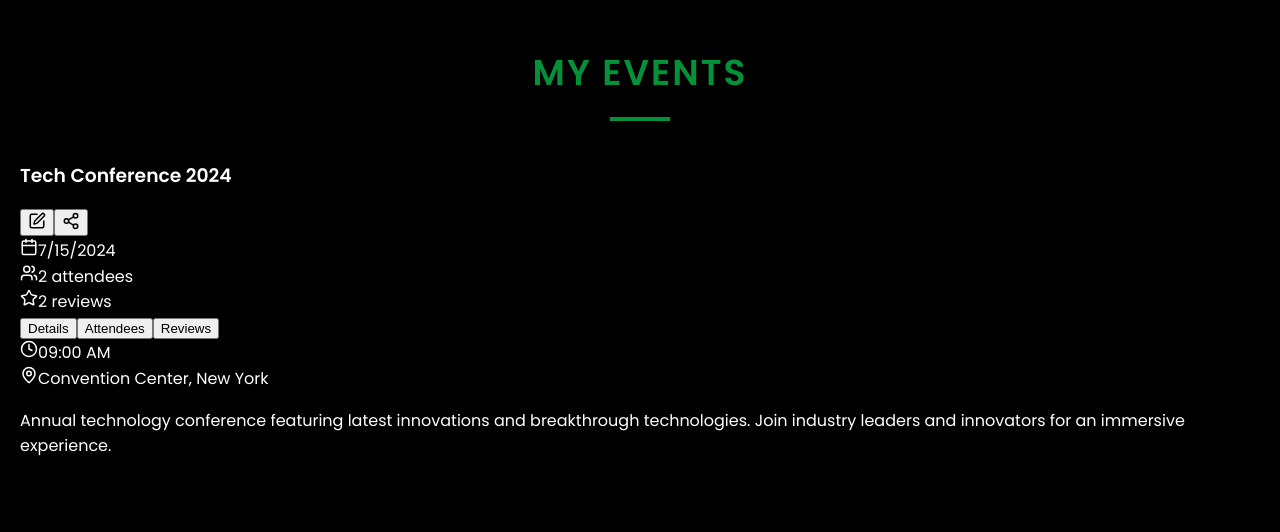
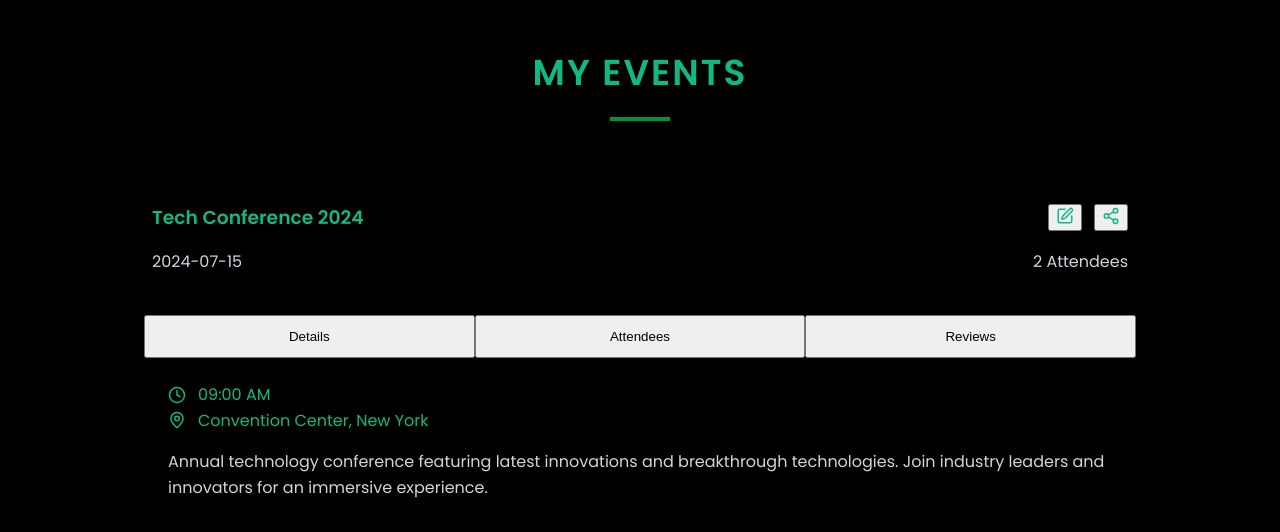
Before and after one commit to SakshamVK/host_event, a React (Create React App) app: page /my-events in a window 1280 px wide. Shown: the top 532 px of the page. Built offline with nearby package versions, Linux system fonts and the light colour scheme.

Commit message:
MyEvents Updates

```diff
--- a/package.json
+++ b/package.json
@@ -9,7 +9,7 @@
     "@testing-library/jest-dom": "^5.17.0",
     "@testing-library/react": "^13.4.0",
     "@testing-library/user-event": "^13.5.0",
-    "firebase": "^10.14.1",
+    "firebase": "^11.0.1",
     "lucide-react": "^0.447.0",
     "react": "^18.3.1",
     "react-dom": "^18.3.1",
--- a/src/pages/MyEvents.jsx
+++ b/src/pages/MyEvents.jsx
@@ -14,6 +14,7 @@ import {
   MapPin,
   Clock
 } from 'lucide-react';
+import "../styles/MyEvents.css";
 
 const MyEvents = () => {
   const [selectedEvent, setSelectedEvent] = useState(null);
@@ -104,7 +105,7 @@ const MyEvents = () => {
     switch(activeTab) {
       case 'details':
         return (
-          <div className="space-y-4 p-6 bg-black/40 rounded-lg">
+          <div className="event-details space-y-4 p-6 bg-black/40 rounded-lg">
             <div className="flex items-center gap-3 text-emerald-400">
               <Clock size={18} />
               <span>{event.time}</span>
@@ -118,7 +119,7 @@ const MyEvents = () => {
         );
       case 'attendees':
         return (
-          <div className="space-y-4 p-6 bg-black/40 rounded-lg">
+          <div className="event-attendees space-y-4 p-6 bg-black/40 rounded-lg">
             {event.attendees.map(attendee => (
               <div key={attendee.id} className="flex items-center justify-between p-3 bg-black/60 rounded-lg">
                 <div className="flex items-center gap-3">
@@ -135,7 +136,7 @@ const MyEvents = () => {
         );
       case 'reviews':
         return (
-          <div className="space-y-4 p-6 bg-black/40 rounded-lg">
+          <div className="event-reviews space-y-4 p-6 bg-black/40 rounded-lg">
             {event.reviews.map(review => (
               <div key={review.id} className="p-4 bg-black/60 rounded-lg">
                 <div className="flex justify-between items-center mb-2">
@@ -162,7 +163,7 @@ const MyEvents = () => {
   };
 
   return (
-    <div className="min-h-screen bg-gray-900 text-white p-8 font-sans">
+    <div className="min-h-screen bg-gradient text-white p-8 font-sans">
       <h1 className="text-4xl font-bold text-center mb-12 text-emerald-400">My Events</h1>
 
       <div className="max-w-4xl mx-auto grid gap-8">
@@ -193,35 +194,35 @@ const MyEvents = () => {
                 </div>
               </div>
 
-              <div className="grid grid-cols-3 gap-4">
-                <div className="flex items-center gap-2 text-gray-300">
-                  <Calendar size={18} className="text-emerald-400" />
-                  <span>{new Date(event.date).toLocaleDateString()}</span>
-                </div>
-                <div className="flex items-center gap-2 text-gray-300">
-                  <Users size={18} className="text-emerald-400" />
-                  <span>{event.attendees.length} attendees</span>
-                </div>
-                <div className="flex items-center gap-2 text-gray-300">
-                  <Star size={18} className="text-emerald-400" />
-                  <span>{event.reviews.length} reviews</span>
-                </div>
+              <div className="flex justify-between text-gray-300">
+                <span>{event.date}</span>
+                <span>{event.attendees.length} Attendees</span>
               </div>
             </div>
 
-            <div className="flex border-b border-emerald-900/30">
-              {['details', 'attendees', 'reviews'].map((tab) => (
+            <div className="p-4">
+              <div className="flex justify-between">
                 <button
-                  key={tab}
-                  onClick={() => setActiveTab(tab)}
-                  className={`w-full py-4 px-6 text-center ${activeTab === tab ? 'text-emerald-400 border-b-2 border-emerald-400' : 'text-gray-300'}`}
+                  className={`flex-1 p-3 rounded-lg text-center ${activeTab === 'details' ? 'bg-emerald-600' : 'hover:bg-emerald-500'}`}
+                  onClick={() => setActiveTab('details')}
                 >
-                  {tab.charAt(0).toUpperCase() + tab.slice(1)}
+                  Details
                 </button>
-              ))}
+                <button
+                  className={`flex-1 p-3 rounded-lg text-center ${activeTab === 'attendees' ? 'bg-emerald-600' : 'hover:bg-emerald-500'}`}
+                  onClick={() => setActiveTab('attendees')}
+                >
+                  Attendees
+                </button>
+                <button
+                  className={`flex-1 p-3 rounded-lg text-center ${activeTab === 'reviews' ? 'bg-emerald-600' : 'hover:bg-emerald-500'}`}
+                  onClick={() => setActiveTab('reviews')}
+                >
+                  Reviews
+                </button>
+              </div>
+              <TabContent event={event} />
             </div>
-
-            <TabContent event={event} />
           </div>
         ))}
       </div>
--- a/src/styles/HomePage.css
+++ b/src/styles/HomePage.css
@@ -1,227 +1,196 @@
 /* HomePage.css */
 
-/*.homepage {
-  max-width: 1200px;
-  margin: 0 auto;
-  padding: 20px;
-  font-family: Arial, sans-serif;
+/* Global Styles */
+body {
+    font-family: 'Poppins', sans-serif;
+    line-height: 1.6;
+    color: #333;
+    background-color: #f8f9fa;
   }
 
-/* Hero Section */
-/* .hero {
-  text-align: center;
-  padding: 60px 20px;
-  background-color: #f0f9f4;
-  border-radius: 12px;
-  margin-bottom: 40px;
+  /* Hero Section Styles */
+  .hero {
+    background: linear-gradient(135deg, rgba(255, 0, 150, 0.8), rgba(0, 13, 255, 0.8));
+    min-height: 100vh;
+    display: flex;
+    justify-content: center;
+    align-items: center;
+    position: relative;
+    overflow: hidden;
   }
 
-.hero h1 {
-  font-size: 2.5rem;
-  color: #2d3748;
-  margin-bottom: 16px;
+  .hero::before {
+    content: '';
+    position: absolute;
+    top: 0;
+    left: 0;
+    right: 0;
+    bottom: 0;
+    background: url("../concert3.jpg") repeat;
+    opacity: 0.4;
+    animation: moveBackground 30s linear infinite;
+    filter: blur(2px);
   }
 
-.hero p {
-  font-size: 1.2rem;
-  color: #4a5568;
+  @keyframes moveBackground {
+    0% { transform: scale(1.1) rotate(0deg); }
+    50% { transform: scale(1.2) rotate(5deg); }
+    100% { transform: scale(1.1) rotate(0deg); }
   }
 
-/* Statistics Section */
-/* .statistics {
-  display: grid;
-  grid-template-columns: repeat(auto-fit, minmax(250px, 1fr));
-  gap: 20px;
-  margin-bottom: 40px;
+  .hero-content {
+    display: flex;
+    align-items: center;
+    justify-content: space-between;
+    max-width: 1200px;
+    width: 100%;
+    padding: 0 2rem;
+    position: relative;
+    z-index: 1;
   }
 
-.stat-card {
-  background: white;
-  padding: 24px;
-  border-radius: 12px;
-  box-shadow: 0 2px 4px rgba(0, 0, 0, 0.1);
-  display: flex;
-  align-items: center;
-  transition: transform 0.3s ease;
+  .hero-text {
+    max-width: 550px;
   }
 
-.stat-card:hover {
-  transform: translateY(-5px);
+  .hero-text h1 {
+    font-size: 4rem;
+    font-weight: 800;
+    margin-bottom: 1.5rem;
+    color: #fff;
+    text-shadow: 2px 2px 8px rgba(0, 0, 0, 0.2);
+    letter-spacing: -1px;
   }
 
-.stat-icon {
-  font-size: 2rem;
-  margin-right: 16px;
+  .hero-text p {
+    font-size: 1.3rem;
+    margin-bottom: 2.5rem;
+    color: rgba(255, 255, 255, 0.9);
+    text-shadow: 1px 1px 4px rgba(0, 0, 0, 0.1);
   }
 
-.stat-label {
-  color: #718096;
-  font-size: 0.875rem;
-  margin-bottom: 4px;
+  .cta-button {
+    padding: 1.2rem 3rem;
+    background-color: #ff5a5f;
+    border: none;
+    color: white;
+    font-size: 1.2rem;
+    font-weight: 600;
+    cursor: pointer;
+    border-radius: 50px;
+    transition: all 0.4s cubic-bezier(0.175, 0.885, 0.32, 1.275);
+    box-shadow: 0 10px 20px rgba(255, 90, 95, 0.3);
   }
 
-.stat-value {
-  color: #2d3748;
-  font-size: 1.5rem;
-  font-weight: bold;
-  margin: 0;
+  .cta-button:hover {
+    background-color: #ff4448;
+    transform: translateY(-5px) scale(1.05);
+    box-shadow: 0 15px 30px rgba(255, 90, 95, 0.4);
   }
 
-/* Users Section */
-/* .users-section {
-  margin-bottom: 40px;
+  .hero-image img {
+    max-width: 100%;
+    border-radius: 20px;
+    box-shadow: 0 20px 40px rgba(0, 0, 0, 0.2);
+    transition: all 0.5s cubic-bezier(0.175, 0.885, 0.32, 1.275);
   }
 
-.users-section h2 {
-  font-size: 1.5rem;
-  color: #2d3748;
-  margin-bottom: 20px;
+  .hero-image img:hover {
+    transform: scale(1.08) rotate(2deg);
+    box-shadow: 0 30px 60px rgba(0, 0, 0, 0.3);
   }
 
-.table-container {
-  background: white;
-  border-radius: 12px;
-  box-shadow: 0 2px 4px rgba(0, 0, 0, 0.1);
-  overflow-x: auto;
+  /* Recent Events Section */
+  .recent-events {
+    padding: 5rem 2rem;
+    background-color: #fff;
+    text-align: center;
   }
 
-.users-table {
-  width: 100%;
-  border-collapse: collapse;
+  .recent-events h2 {
+    font-size: 3rem;
+    font-weight: 800;
+    margin-bottom: 4rem;
+    color: #333;
+    position: relative;
   }
 
-.users-table th,
-.users-table td {
-  padding: 16px;
-  text-align: left;
-  border-bottom: 1px solid #e2e8f0;
+  .recent-events h2::after {
+    content: '';
+    display: block;
+    width: 80px;
+    height: 4px;
+    background: linear-gradient(to right, #ff5a5f, #ff4448);
+    margin: 1.5rem auto 0;
+    border-radius: 2px;
   }
 
-.users-table th {
-  background-color: #f7fafc;
-  font-weight: 600;
-  color: #4a5568;
+  .events-list {
+    display: flex;
+    justify-content: center;
+    gap: 3rem;
+    flex-wrap: wrap;
   }
 
-.status-badge {
-  padding: 4px 12px;
-  border-radius: 9999px;
-  font-size: 0.875rem;
+  .event-card {
+    background-color: white;
+    padding: 2rem;
+    border-radius: 20px;
+    box-shadow: 0 15px 35px rgba(0, 0, 0, 0.08);
+    max-width: 350px;
+    transition: all 0.4s cubic-bezier(0.175, 0.885, 0.32, 1.275);
+  }
+
+  .event-card:hover {
+    transform: translateY(-15px) scale(1.03);
+    box-shadow: 0 25px 50px rgba(0, 0, 0, 0.12);
+  }
+
+  .event-card img {
+    width: 100%;
+    border-radius: 15px;
+    margin-bottom: 1.5rem;
+    transition: all 0.4s ease;
+  }
+
+  .event-card:hover img {
+    transform: scale(1.05);
+  }
+
+  .event-card p {
+    font-size: 1.2rem;
+    color: #555;
+    margin-top: 1rem;
     font-weight: 500;
   }
 
-.status-badge.completed {
-  background-color: #c6f6d5;
-  color: #22543d;
+  /* Responsive Design */
+  @media (max-width: 768px) {
+    .hero-content {
+      flex-direction: column;
+      text-align: center;
+      padding: 2rem;
     }
 
-.status-badge.pending {
-  background-color: #feebc8;
-  color: #744210;
+    .hero-text {
+      margin-bottom: 3rem;
     }
 
-.status-badge.pickup-scheduled {
-  background-color: #bee3f8;
-  color: #2a4365;
+    .hero-text h1 {
+      font-size: 3rem;
     }
 
-/* Events Section */
-/* .events-section {
-  margin-bottom: 40px;
+    .hero-text p {
+      font-size: 1.1rem;
     }
 
-.events-section h2 {
-  font-size: 1.5rem;
-  color: #2d3748;
-  margin-bottom: 20px;
-}
-
-.events-grid {
-  display: grid;
-  grid-template-columns: repeat(auto-fit, minmax(300px, 1fr));
-  gap: 20px;
+    .events-list {
+      flex-direction: column;
+      align-items: center;
     }
 
     .event-card {
-  background: white;
-  border-radius: 12px;
-  padding: 24px;
-  box-shadow: 0 2px 4px rgba(0, 0, 0, 0.1);
-}
-
-.event-header {
-  display: flex;
-  justify-content: space-between;
-  align-items: start;
-  margin-bottom: 16px;
-}
-
-.event-header h3 {
-  font-size: 1.25rem;
-  color: #2d3748;
-  margin: 0;
-}
-
-.event-date {
-  color: #718096;
-  font-size: 0.875rem;
-}
-
-.event-description {
-  color: #4a5568;
-  margin-bottom: 12px;
-}
-
-.event-location {
-  color: #718096;
-  font-size: 0.875rem;
-  margin-bottom: 16px;
-}
-
-.register-button {
-  background-color: #48bb78;
-  color: white;
-  border: none;
-  padding: 8px 16px;
-  border-radius: 6px;
-  cursor: pointer;
-  font-weight: 500;
-  transition: background-color 0.2s ease;
-}
-
-.register-button:hover {
-  background-color: #38a169;
-} */ */
-
-/* Responsive Design */
-/* @media (max-width: 768px) {
-  .hero {
-    padding: 40px 20px;
-  }
-
-  .hero h1 {
-    font-size: 2rem;
-  }
-
-  .statistics {
-    grid-template-columns: repeat(auto-fit, minmax(200px, 1fr));
-  }
-
-  .users-table {
-    font-size: 0.875rem;
+      width: 100%;
+      max-width: 400px;
     }
   }
-
-@media (max-width: 480px) {
-  .hero h1 {
-    font-size: 1.75rem;
-  }
-
-  .stat-card {
-    padding: 16px;
-  }
-
-  .event-card {
-    padding: 16px;
-  }
-}
--- a/src/styles/MyEvents.css
+++ b/src/styles/MyEvents.css
@@ -107,3 +107,169 @@ h3 {
 .cancel-btn:hover {
   background-color: #9ca3af;
 }
+
+/* Event specific styles */
+.event-details,
+.event-attendees,
+.event-reviews {
+  padding: 16px;
+}
+
+.event-attendees {
+  display: flex;
+  flex-direction: column;
+  gap: 8px;
+}
+
+.event-reviews {
+  display: flex;
+  flex-direction: column;
+  gap: 12px;
+}
+
+h4 {
+  margin-bottom: 12px;
+}
+
+.text-emerald-400 {
+  color: #10b981; /* or customize to match your theme */
+}
+
+.text-gray-300 {
+  color: #d1d5db;
+}
+
+.bg-black/60 {
+  background-color: rgba(31, 41, 55, 0.6);
+}
+
+.hover\:bg-emerald-900\/50:hover {
+  background-color: rgba(16, 185, 129, 0.5);
+}
+
+.hover\:border-emerald-400\/50:hover {
+  border-color: rgba(16, 185, 129, 0.5);
+}
+
+.backdrop-blur-lg {
+  backdrop-filter: blur(10px);
+}
+
+/* General layout for MyEvents */
+.min-h-screen {
+  min-height: 100vh;
+}
+
+.max-w-4xl {
+  max-width: 1024px;
+}
+
+.mx-auto {
+  margin-left: auto;
+  margin-right: auto;
+}
+
+.grid {
+  display: grid;
+}
+
+.gap-8 {
+  gap: 2rem;
+}
+
+.bg-black {
+  background-color: rgba(31, 41, 55, 1);
+}
+
+.rounded-xl {
+  border-radius: 1rem;
+}
+
+.border {
+  border-width: 1px;
+}
+
+.border-emerald-600\/20 {
+  border-color: rgba(16, 185, 129, 0.2);
+}
+
+.transition-all {
+  transition: all 0.3s ease;
+}
+
+.duration-300 {
+  transition-duration: 300ms;
+}
+
+.hover\:shadow-lg:hover {
+  box-shadow: 0 10px 20px rgba(16, 185, 129, 0.2);
+}
+
+.hover\:shadow-emerald-900\/20:hover {
+  box-shadow: 0 10px 20px rgba(31, 41, 55, 0.2);
+}
+
+/* Flexbox utility classes */
+.flex {
+  display: flex;
+}
+
+.items-center {
+  align-items: center;
+}
+
+.justify-between {
+  justify-content: space-between;
+}
+
+.gap-3 {
+  gap: 0.75rem;
+}
+
+.p-3 {
+  padding: 0.75rem;
+}
+
+.p-4 {
+  padding: 1rem;
+}
+
+.p-6 {
+  padding: 1.5rem;
+}
+
+.text-center {
+  text-align: center;
+}
+
+.text-gray-400 {
+  color: #cbd5e1;
+}
+
+.text-gray-200 {
+  color: #e5e7eb;
+}
+
+.font-bold {
+  font-weight: bold;
+}
+
+.font-medium {
+  font-weight: 500;
+}
+
+.flex-1 {
+  flex: 1 1 0%;
+}
+
+.border-b {
+  border-bottom-width: 1px;
+}
+
+.border-emerald-900\/30 {
+  border-color: rgba(16, 185, 129, 0.3);
+}
+
+.hover\:text-emerald-400:hover {
+  color: #10b981;
+}
```
Also changed, not shown: src/firebase.js (+15 -14 lines), 1 other file (tests, documents, lock files or other folders). Lines whose indentation alone changed are shown as unchanged.
